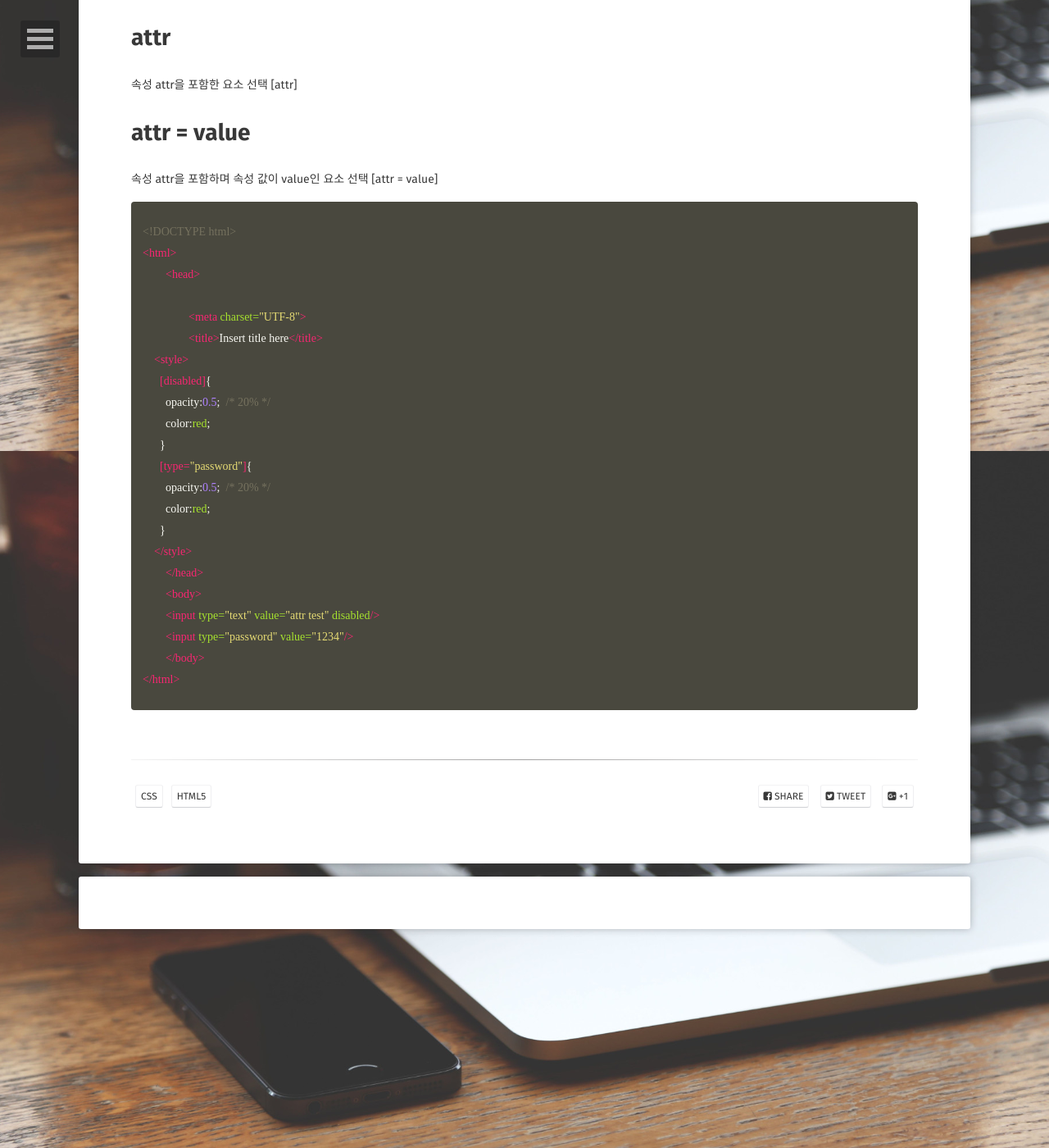
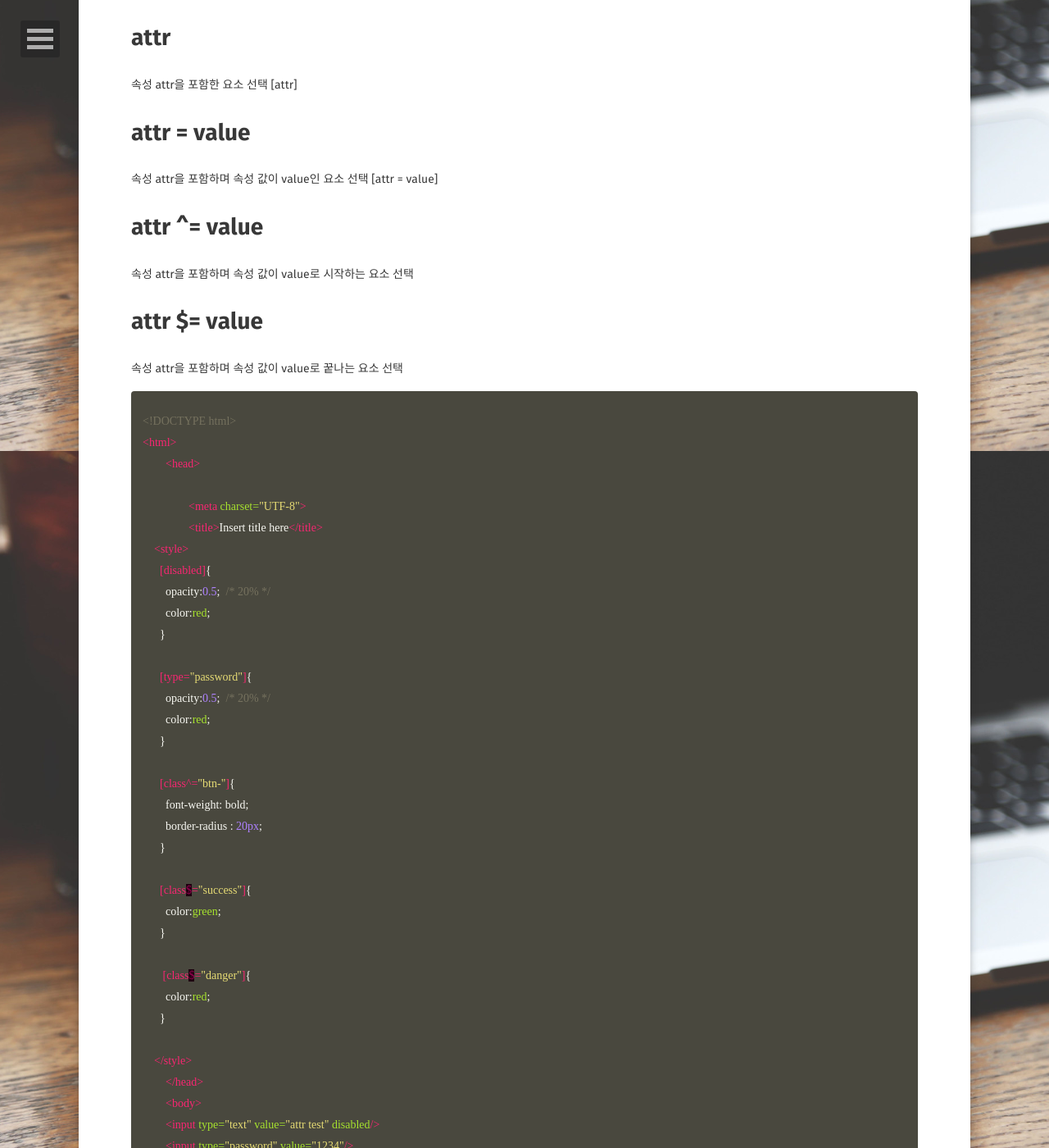
Before and after one commit to sum529-create/sum529-create.github.io, a Jekyll site: the page built from _posts/2021-05-03-속성 선택자 - [attr], [attr=value].md, in a window 1280 px wide and 1400 px high, scrolled down 350 px. Shown: the whole window at 82% size. Built offline with Jekyll 4.4.1, drawn with Linux system fonts in a browser that asks for light colours; some web fonts are replaced; comment, search, counter and statistics services are not loaded; some of the changed text lies outside the part shown.

Commit message:
Update 2021-05-03-속성 선택자 - [attr], [attr=value].md

```diff
--- a/_posts/2021-05-03-속성 선택자 - [attr], [attr=value].md
+++ b/_posts/2021-05-03-속성 선택자 - [attr], [attr=value].md
@@ -12,12 +12,16 @@ comments: true
 ---
 
 # attr
-
 속성 attr을 포함한 요소 선택 [attr]
 
 # attr = value
 속성 attr을 포함하며 속성 값이 value인 요소 선택 [attr = value]
 
+# attr ^= value
+속성 attr을 포함하며 속성 값이 value로 시작하는 요소 선택
+
+# attr $= value
+속성 attr을 포함하며 속성 값이 value로 꿑나는 요소 선택
 
 {% highlight html %}
 
@@ -32,15 +36,34 @@ comments: true
         opacity:0.5;  /* 20% */
         color:red;
       }
+
       [type="password"]{
         opacity:0.5;  /* 20% */
         color:red;
       }
+
+      [class^="btn-"]{
+        font-weight: bold;
+        border-radius : 20px;
+      }
+
+      [class$="success"]{
+        color:green;
+      }
+
+       [class$="danger"]{
+        color:red;
+      }
+
     </style>
 	</head>
 	<body>
         <input type="text" value="attr test" disabled/>
         <input type="password" value="1234"/>
+
+        <button class="btn-success">Success</button>
+        <button class="btn-danger">Danger</button>
+
 	</body>
 </html>
 
```
